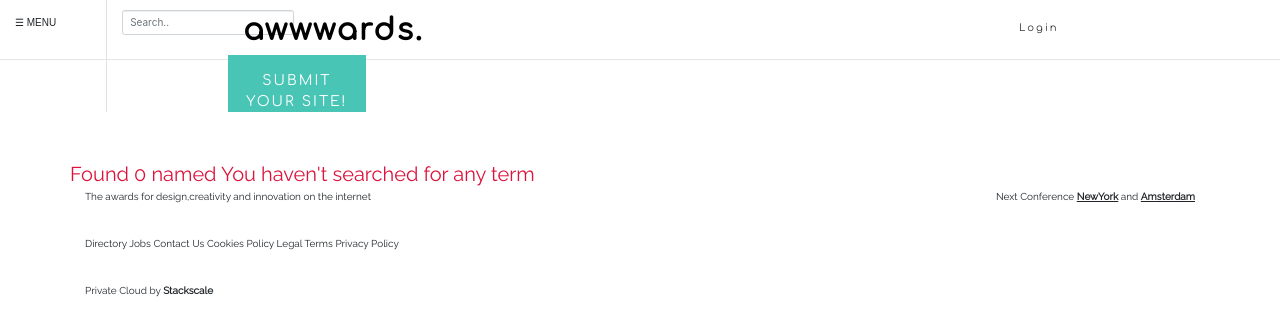
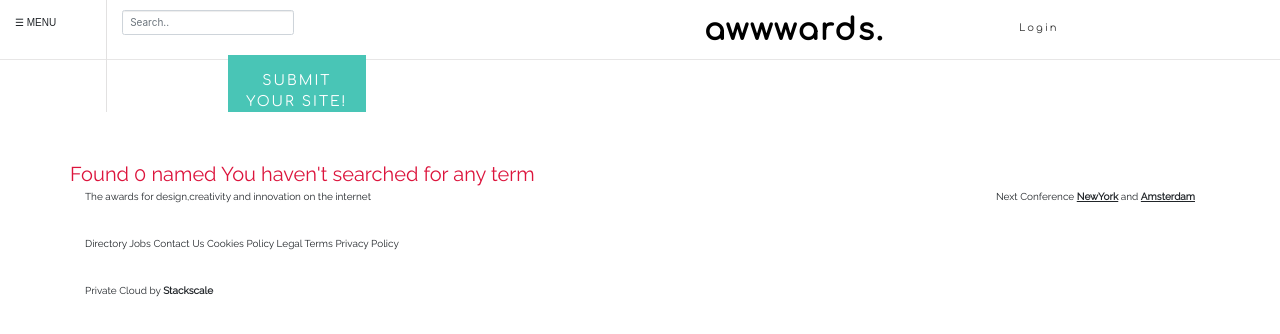
Before and after one commit to jasonmuchiri/aWWWards, a Django app: page /search/ in a window 1280 px wide. Shown: the top 334 px of the page. Run offline with Django 3.2, Linux system fonts and the light colour scheme; some libraries are stand-ins or nearby versions; some web fonts are replaced.

Commit message:
Add media folder, update the templates and add styling to the app

```diff
--- a/awwardsapp/templates/base.html
+++ b/awwardsapp/templates/base.html
@@ -27,6 +27,7 @@
   <link href="https://fonts.googleapis.com/css?family=Raleway" rel="stylesheet">
   <link href="https://fonts.googleapis.com/css?family=Dosis" rel="stylesheet">
   <!-- fonts -->
+  <link rel="icon" href="https://pbs.twimg.com/profile_images/1113365621125931009/LxiesfiT_400x400.png" type="image">
 </head>
 
 <body>
--- a/awwardsapp/templates/navbar.html
+++ b/awwardsapp/templates/navbar.html
@@ -52,7 +52,7 @@
             <div class="col-md-8" style=" padding-top:5px;text-align:center;font-family: 'Comfortaa', cursive; letter-spacing:2px;">
                 <div class="row">
                     <div class="col-md-10">
-                        <a class="navbar-brand" href="{% url 'index' %}" style="font-size:30px; color:black; "><strong>awwwards.</strong></a>
+                        <a class="navbar-brand navbar-right" href="{% url 'index' %}" style="font-size:30px; color:black; "><strong>awwwards.</strong></a>
                     </div>
                     <div class="col-md-2" style="padding-top:10px;">
                         <div class="row">
--- a/static/css/main.css
+++ b/static/css/main.css
@@ -1,4 +1,3 @@
-
 .dropdown:hover>.dropdown-menu {
   display: block;
 }
```
Also changed, not shown: media/posts/5a96d3b8b0600.jpg (added), media/posts/awwwards-sotd-For-Honor-Scars-1.jpg (added), media/posts/the-fotonaut-site.jpg (added), media/posts/unleash-the-beast-1.jpg (added), media/profiles/3a125896-2dff-4297-8a94-342948018866_1487695296393.jpeg (added).
